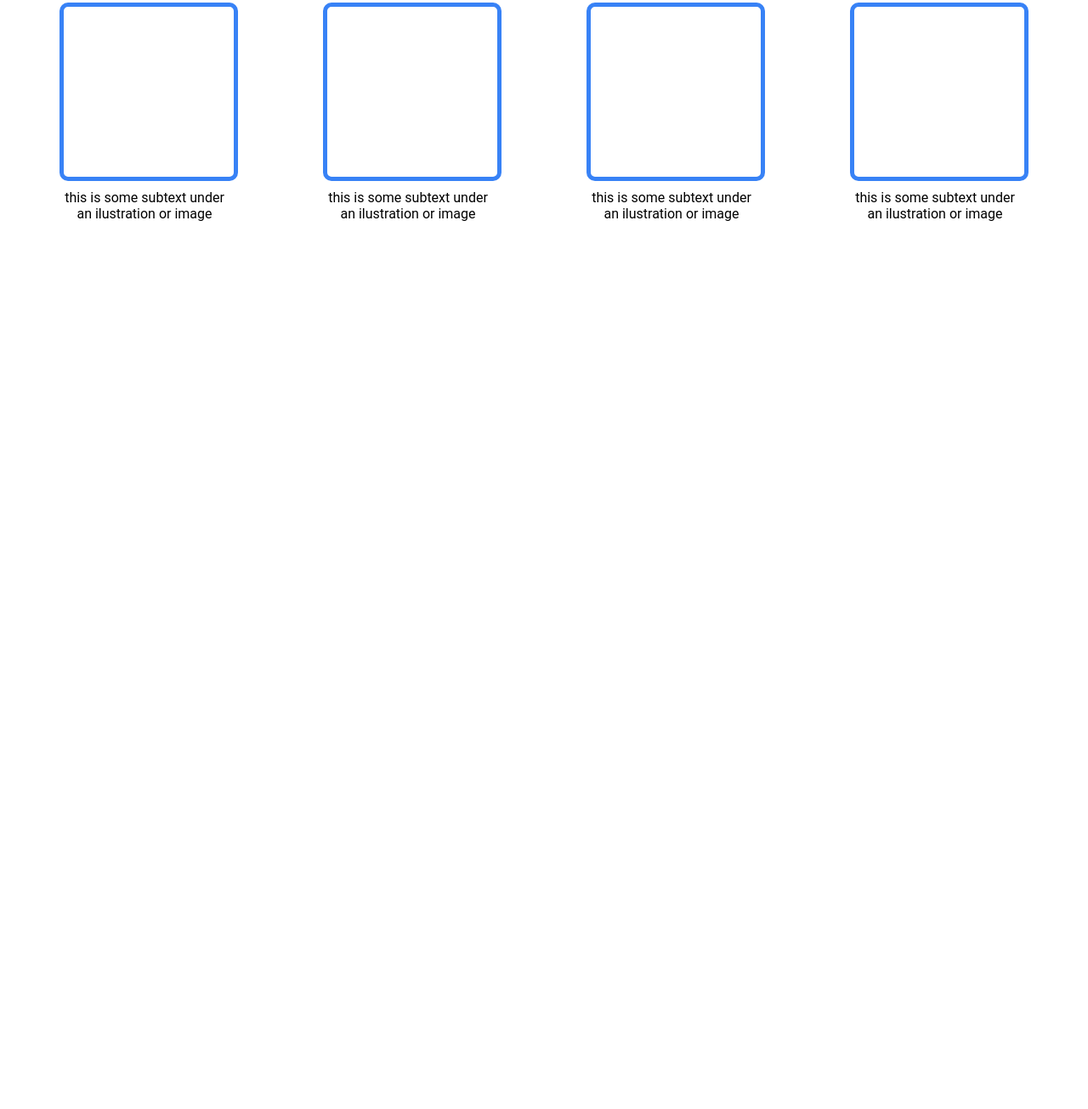
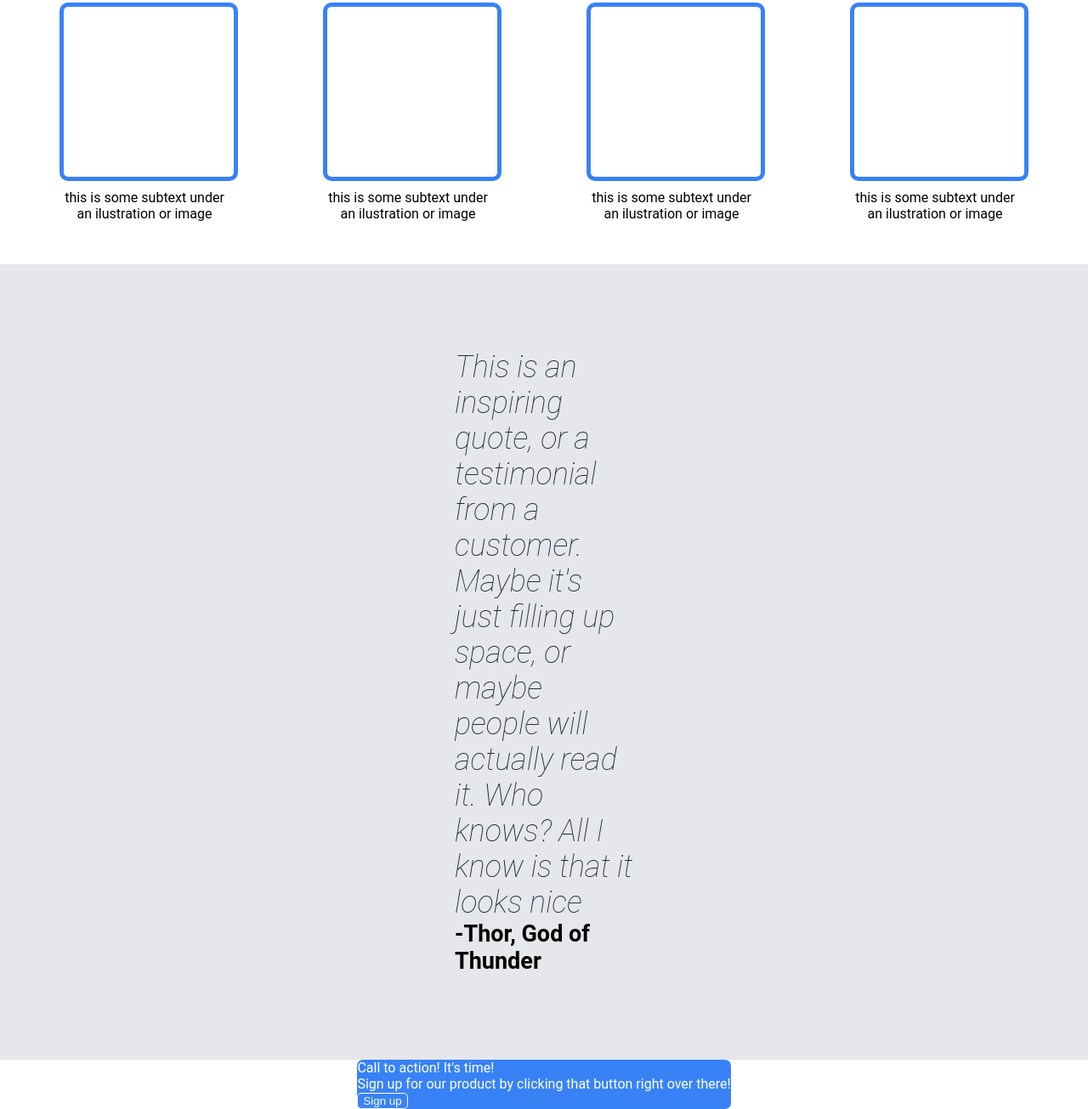
Before and after one commit to AidenSchell/Landing-page, a plain HTML site: page index.html in a window 1280 px wide. Shown: the part 693-1998 px from the top of the page at 85% size. Before the commit the page ends 1004 px from the top, so only its background shows below. Drawn offline with Linux system fonts and the light colour scheme.

Commit message:
Done Heading, Hero, Information, Quote, and  working on Call to Action

```diff
--- a/index.html
+++ b/index.html
@@ -50,4 +50,17 @@
             </div>
         </div>
     </div>
+    <div class="quote">
+        <div class="quote-writing">This is an inspiring quote, or a testimonial from a customer. Maybe it's just filling up space, or maybe people will actually read it. Who knows? All I know is that it looks nice</div>
+        <div class="quote-sign">-Thor, God of Thunder</div>
+    </div>
+    <div class="call-to-action">
+        <div class="cta-card">
+            <div class="cta-writing">
+                <div class="cta-title">Call to action! It's time!</div>
+                <div class="cta-bio">Sign up for our product by clicking that button right over there!</div>
+            </div>
+            <button class="cta-button">Sign up</button>
+        </div>
+    </div>
 </body>
--- a/styles.css
+++ b/styles.css
@@ -1,3 +1,4 @@
+
 h1 {
     padding: 0;
     margin: 0;
@@ -130,3 +131,46 @@ a {
     width: 200px;
     text-align: center;
 }
+
+.quote {
+    background-color: #E5E7EB;
+    display: flex;
+    flex-direction: column;
+    align-items: center;
+    padding: 100px 535px 100px 535px;
+}
+
+.quote-writing{
+    font-size: 36px;
+    font-style: italic;
+    font-weight: lighter;
+    color: #1F2937;
+}
+
+.quote-sign {
+    align-self: flex-end;
+    font-size: 27px;
+    font-weight: bold;
+}
+
+.call-to-action {
+    display: flex;
+    align-items: center;
+    justify-content: center;
+}
+
+.cta-card {
+    background-color: #3882F6;
+    border-radius: 7px;
+}
+
+.cta-button {
+    background-color: #3882F6;
+    border: 1px solid white;
+    color: white;
+    border-radius: 5px;
+}
+
+.cta-writing {
+    color: white
+}
```
